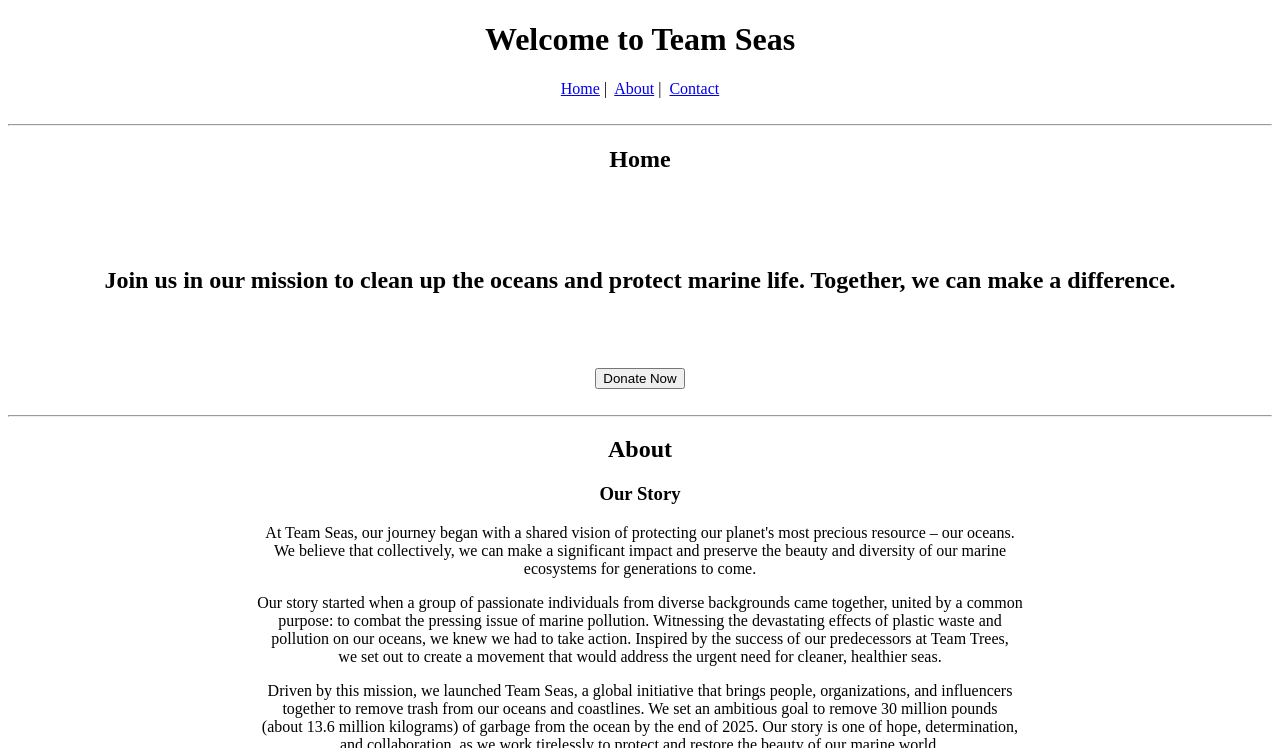
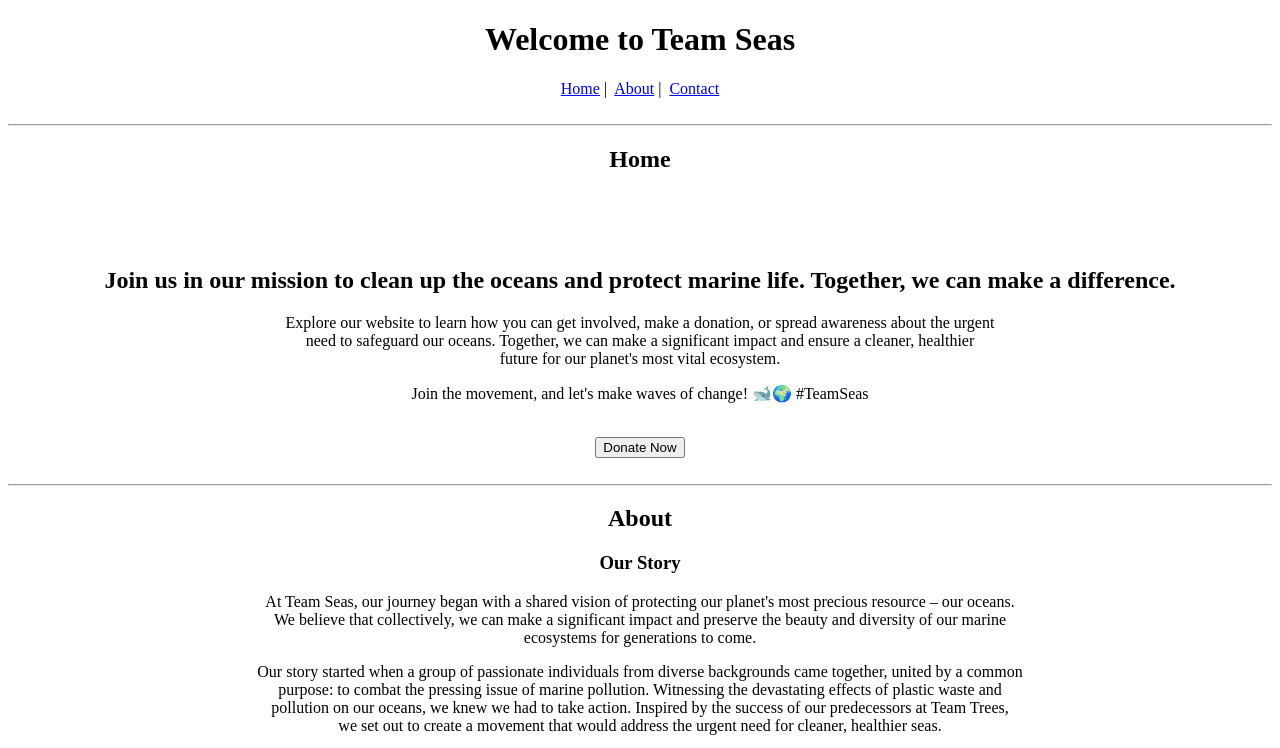
Before and after one commit to vincenunga/HTML_Semantic_Activity, a plain HTML site: page index.html in a window 1280 px wide. Shown: the top 748 px of the page. Drawn offline with Linux system fonts and the light colour scheme.

Commit message:
added a description on home section

```diff
--- a/index.html
+++ b/index.html
@@ -26,7 +26,16 @@
                 <br> <br> <br>
                 <div class="hero">
                     <h2>Join us in our mission to clean up the oceans and protect marine life. Together, we can make a difference.</h2>
-                    <br> <br> <br>
+                    <p>
+                        Explore our website to learn how you can get involved, make a donation, or spread awareness about the urgent<br>
+                        need to safeguard our oceans. Together, we can make a significant impact and ensure a cleaner, healthier<br>
+                        future for our planet's most vital ecosystem.
+                    </p>
+
+                    <p>
+                        Join the movement, and let's make waves of change! 🐋🌍 #TeamSeas
+                    </p>
+                    <br>
                     <button>Donate Now</button>
                 </div>
             </section>
@@ -60,7 +69,7 @@
                         and collaboration, as we work tirelessly to protect and restore the beauty of our marine world.
                     </p>
                 </article>
-                <img src="https://upload.wikimedia.org/wikipedia/commons/9/9c/TeamSeasLogo.png" alt=""><br>
+                <img src="https://upload.wikimedia.org/wikipedia/commons/9/9c/TeamSeasLogo.png" alt=""><br><br>
                 <iframe width="560" height="315" src="https://www.youtube.com/embed/cV2gBU6hKfY?si=mltBLtiq89-OAwr-" title="YouTube video player" frameborder="0" allow="accelerometer; autoplay; clipboard-write; encrypted-media; gyroscope; picture-in-picture; web-share" allowfullscreen></iframe>
             </section>
 
```
